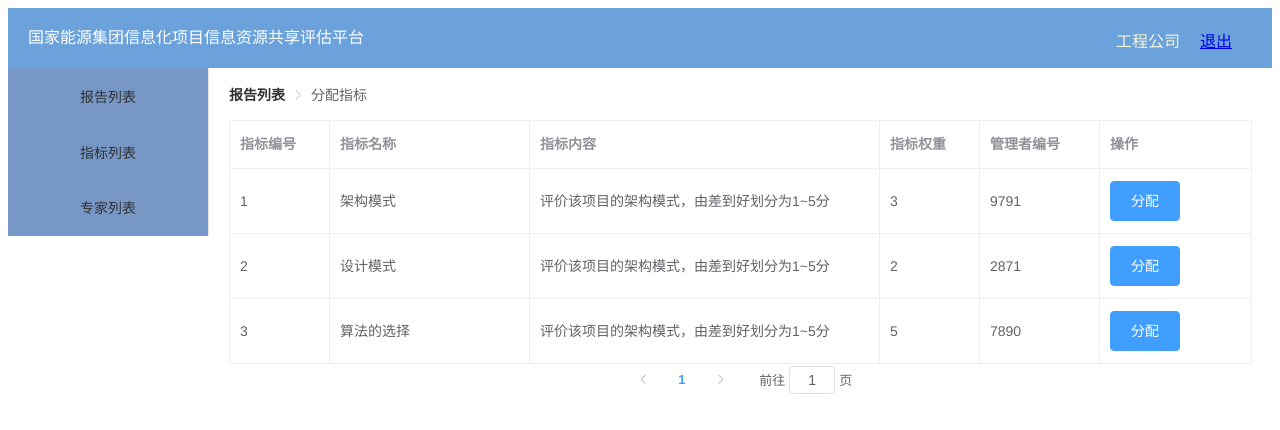
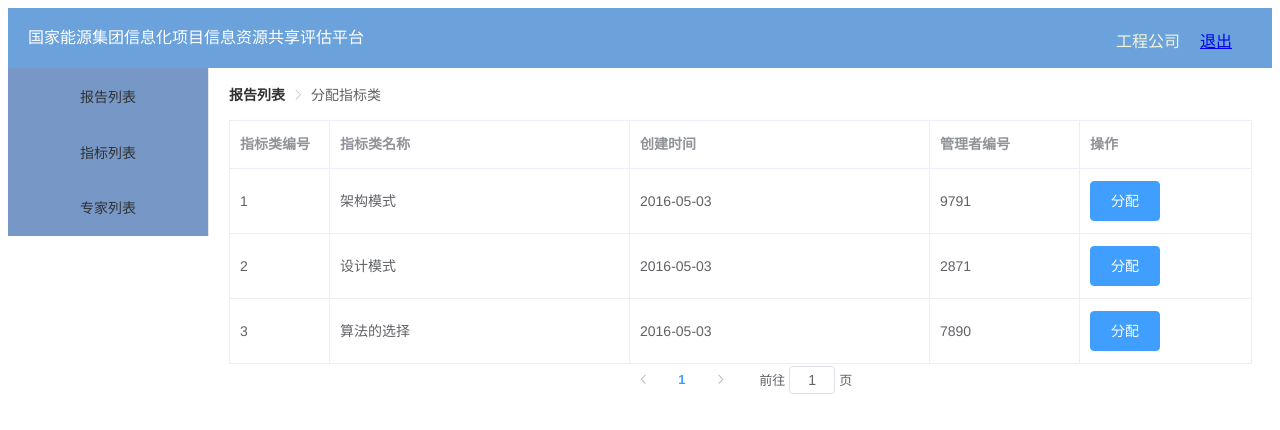
Before and after one commit to CodingLiOOT/questionPlatform, a Vue app in the folder front_end/: page /Company/Edit in a window 1280 px wide. Shown: the top 430 px of the page. Built offline with nearby package versions, Linux system fonts and the light colour scheme.

Commit message:
fix:调整了分配指标界面和接口

```diff
--- a/front_end/src/components/company/Edit.vue
+++ b/front_end/src/components/company/Edit.vue
@@ -2,7 +2,7 @@
   <div>
     <el-breadcrumb separator-class="el-icon-arrow-right">
       <el-breadcrumb-item :to="{ path: '/Company/Evaluate' }">报告列表</el-breadcrumb-item>
-      <el-breadcrumb-item>分配指标</el-breadcrumb-item>
+      <el-breadcrumb-item>分配指标类</el-breadcrumb-item>
     </el-breadcrumb>
     <br/>
     <el-table
@@ -11,32 +11,26 @@
       style="width: 100%;height: 100%">
       <el-table-column
         prop="id"
-        label="指标编号"
+        label="指标类编号"
         width="100">
       </el-table-column>
 
       <el-table-column
         prop="name"
-        label="指标名称"
-        width="200">
+        label="指标类名称"
+        width="300">
       </el-table-column>
 
       <el-table-column
-        prop="content"
-        label="指标内容"
-        width="350">
-      </el-table-column>
-
-      <el-table-column
-        prop="proportion"
-        label="指标权重"
-        width="100">
+        prop="time"
+        label="创建时间"
+        width="300">
       </el-table-column>
 
       <el-table-column
         prop="managerId"
         label="管理者编号"
-        width="120">
+        width="150">
       </el-table-column>
 
       <el-table-column
@@ -69,22 +63,19 @@ export default {
       judgeListData: [{
         id: 1,
         name: '架构模式',
-        content: '评价该项目的架构模式，由差到好划分为1~5分',
-        proportion: 3,
+        time: '2016-05-03',
         managerId: 9791
       },
         {
           id: 2,
           name: '设计模式',
-          content: '评价该项目的架构模式，由差到好划分为1~5分',
-          proportion: 2,
+          time: '2016-05-03',
           managerId: 2871
         },
         {
           id: 3,
           name: '算法的选择',
-          content: '评价该项目的架构模式，由差到好划分为1~5分',
-          proportion: 5,
+          time: '2016-05-03',
           managerId: 7890
         }],
       form: {
@@ -144,7 +135,7 @@ export default {
       let reportId = this.UrlSearch();
       this.$API.p_allocateJudgement({
         reportId: reportId,
-        judgementId: row.id,
+        JClassId: row.id+"",
       })
         .then(
 
--- a/front_end/src/request/api.js
+++ b/front_end/src/request/api.js
@@ -79,5 +79,5 @@ export default class api {
    * @param {Object} p [发送的参数]
    * @returns {Promise<unknown>}
    */
-  static p_allocateJudgement=p=>post('judgement/p_allocateJudgement',p);
+  static p_allocateJudgement=p=>post('judgement/allocateJudgement',p);
 }
```
